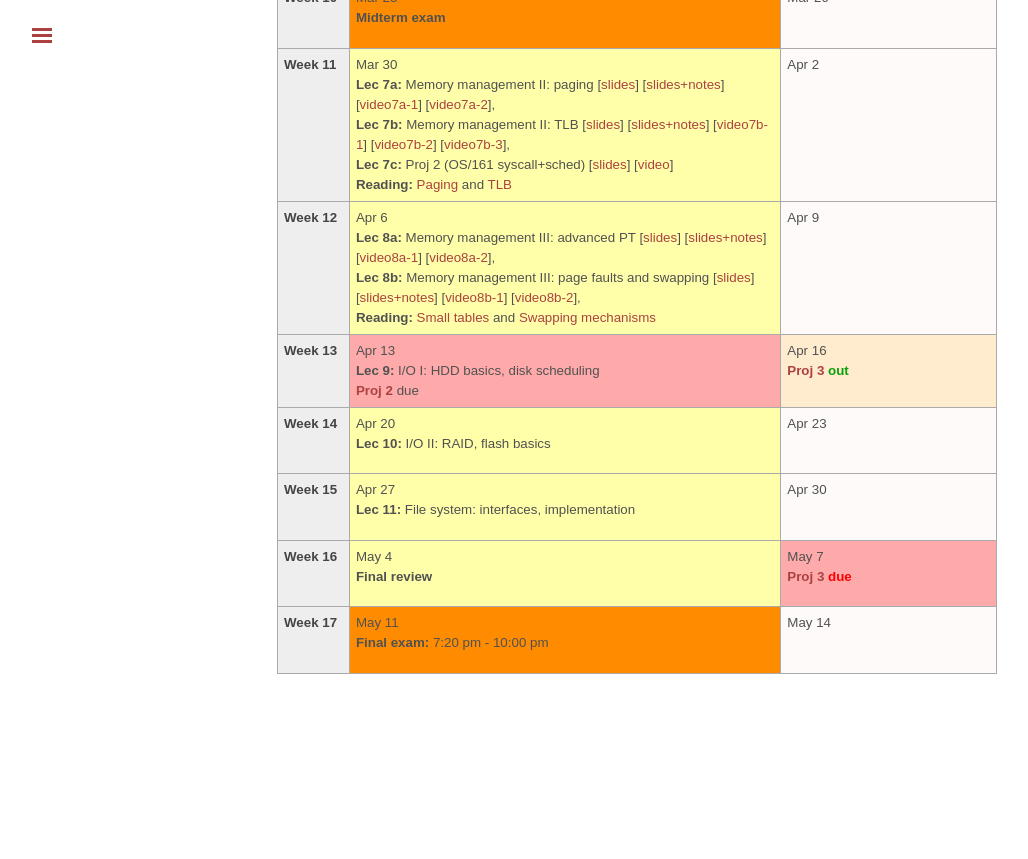
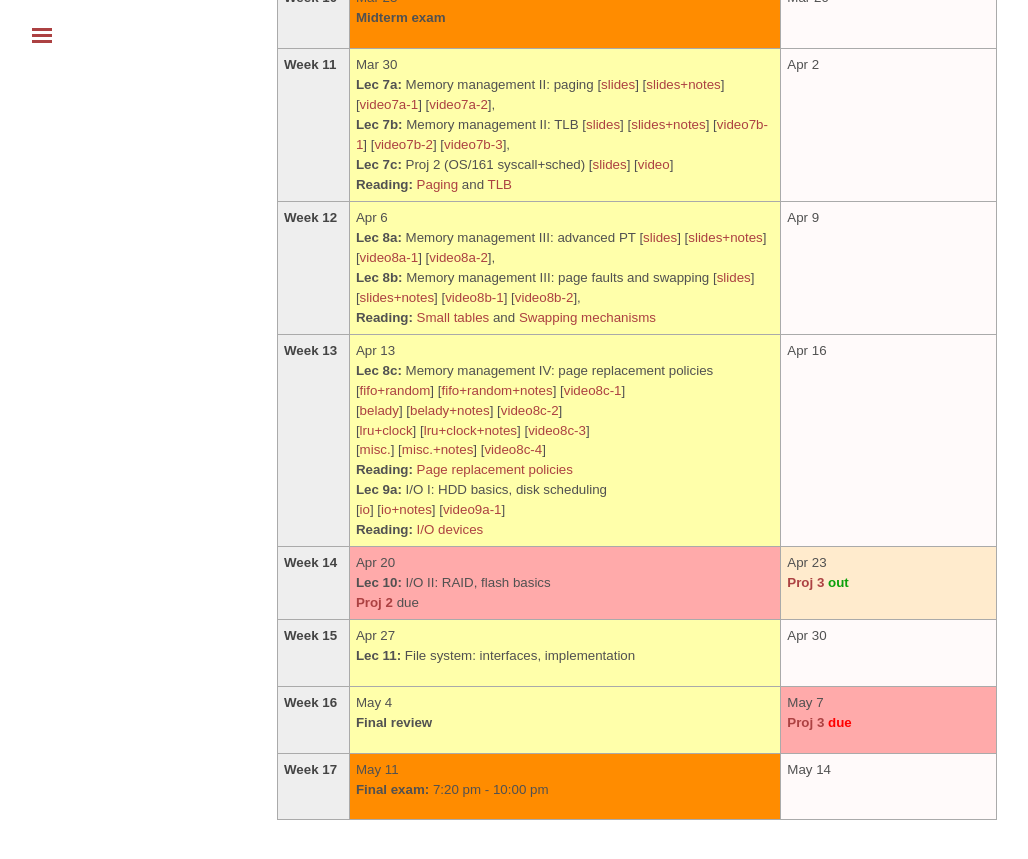
Before and after one commit to tddg/cs571-spring20, a Jekyll site: the page built from schedule.md, in a window 1280 px wide and 900 px high, scrolled down 1078 px. Shown: the top 859 px of the window, without its empty margins (3-1031 px from the left). Built offline with Jekyll 4.4.1, drawn with Linux system fonts in a browser that asks for light colours; before the commit the page ends 1832 px from its top, so only the background shows below that.

Commit message:
added lec8c+9a

```diff
--- a/_data/news.yml
+++ b/_data/news.yml
@@ -1,3 +1,5 @@
+- date: <strong>04/11/2020</strong>
+  headline: "Slides and vidoes for lec 8c+9a are posted."
 
 - date: <strong>04/03/2020</strong>
   headline: "Lec 8's slides and vidoes are posted."
--- a/schedule.md
+++ b/schedule.md
@@ -219,17 +219,36 @@ The course schedule is tentative and subject to change.
 </tr>
 <tr> <!-- week of Apr 13 -->
   <td id="2020-4-13" class="date"><b>Week 13</b></td>
-  <td class="deadline">Apr 13<br/>
-	<b>Lec 9:</b> I/O I: HDD basics, disk scheduling<br/>
-		<span class="hwdue"><a href="./proj2.html">Proj 2</a></span> due</td>
-  <td class="important">Apr 16<br/>
-	<span class="assignment"><a href="./proj3.html">Proj 3</a> out</span></td>
+  <td class="lecture">Apr 13<br/>
+	<b>Lec 8c:</b> Memory management IV: page replacement policies
+		[<a href="./public/lecs/lec8c-mem-caching-fifo+random.pdf">fifo+random</a>]
+		[<a href="./public/lecs/lec8c-mem-caching-fifo+random+notes.pdf">fifo+random+notes</a>]
+		[<a href="https://youtu.be/OH2_55fkjZs">video8c-1</a>] <br/>
+		[<a href="./public/lecs/lec8c-mem-caching-belady-offline.pdf">belady</a>]
+		[<a href="./public/lecs/lec8c-mem-caching-belady-offline+notes.pdf">belady+notes</a>]
+		[<a href="https://youtu.be/tDoflsU9htY">video8c-2</a>] <br/>
+		[<a href="./public/lecs/lec8c-mem-caching-LRU+clock.pdf">lru+clock</a>]
+		[<a href="./public/lecs/lec8c-mem-caching-LRU+clock+notes.pdf">lru+clock+notes</a>]
+		[<a href="https://youtu.be/wfkhk345xr0">video8c-3</a>] <br/>
+		[<a href="./public/lecs/lec8c-mem-caching-misc.pdf">misc.</a>]
+		[<a href="./public/lecs/lec8c-mem-caching-misc+notes.pdf">misc.+notes</a>]
+		[<a href="https://youtu.be/2ggDXkU9AZ4">video8c-4</a>] <br/>
+	<b>Reading:</b> <a href="http://pages.cs.wisc.edu/~remzi/OSTEP/vm-beyondphys-policy.pdf">Page replacement policies</a><br/>
+	<b>Lec 9a:</b> I/O I: HDD basics, disk scheduling<br/>
+		[<a href="./public/lecs/lec9a-storage-io.pdf">io</a>]
+		[<a href="./public/lecs/lec9a-storage-io+notes.pdf">io+notes</a>]
+		[<a href="https://youtu.be/WLH9a85x7zI">video9a-1</a>] <br/>
+	<b>Reading:</b> <a href="http://pages.cs.wisc.edu/~remzi/Classes/537/Spring2016/Book/file-devices.pdf">I/O devices</a>
+	</td>
+  <td class="nodue">Apr 16</td>
 </tr>
 <tr> <!-- week of Apr 20 -->
   <td id="2020-4-20" class="date"><b>Week 14</b></td>
-  <td class="lecture">Apr 20<br/>
-	<b>Lec 10:</b> I/O II: RAID, flash basics</td>
-  <td class="nodue">Apr 23</td>
+  <td class="deadline">Apr 20<br/>
+	<b>Lec 10:</b> I/O II: RAID, flash basics <br/>
+		<span class="hwdue"><a href="./proj2.html">Proj 2</a></span> due</td>
+  <td class="important">Apr 23<br/>
+	<span class="assignment"><a href="./proj3.html">Proj 3</a> out</span></td>
 </tr>
 <tr> <!-- week of Apr 27 -->
   <td id="2020-4-27" class="date"><b>Week 15</b></td>
```
Also changed, not shown: 10 other files.
